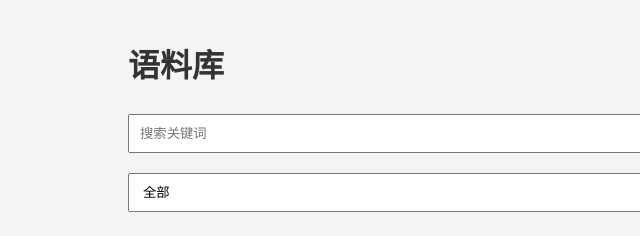
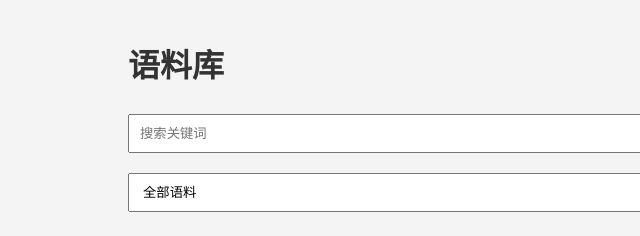
Before and after one commit to wu0010en/-wu0010en-.github.io, a plain HTML site: page index.html in a window 1280 px wide. Shown: the full height of the page, 0-640 px from the left. Drawn offline with Linux system fonts and the light colour scheme.

Commit message:
index.html

```diff
--- a/index.html
+++ b/index.html
@@ -11,7 +11,7 @@
         <h1>语料库</h1>
         <input type="text" id="search" placeholder="搜索关键词">
         <select id="category">
-            <option value="all">全部</option>
+            <option value="all">全部语料</option>
             <option value="metaphor">隐喻</option>
             <option value="non-metaphor">非隐喻</option>
         </select>
```
